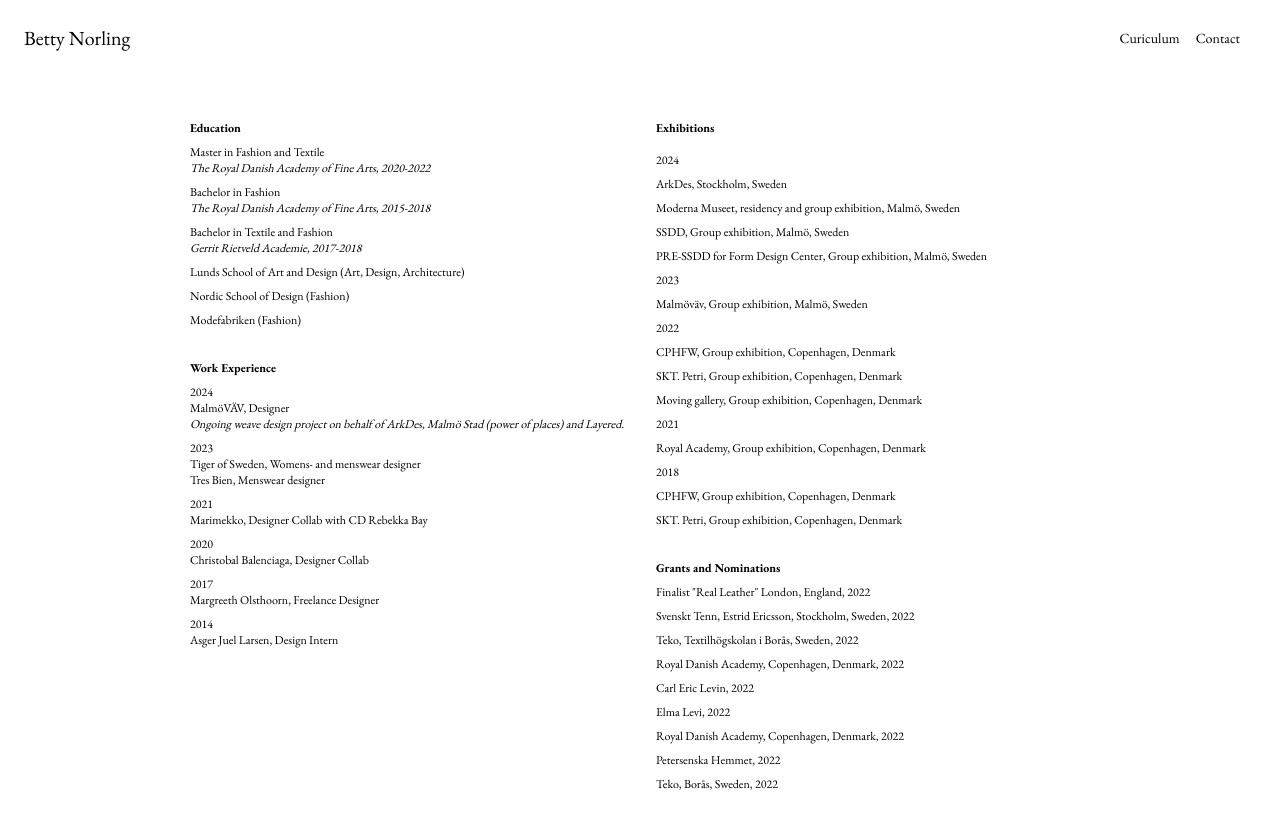
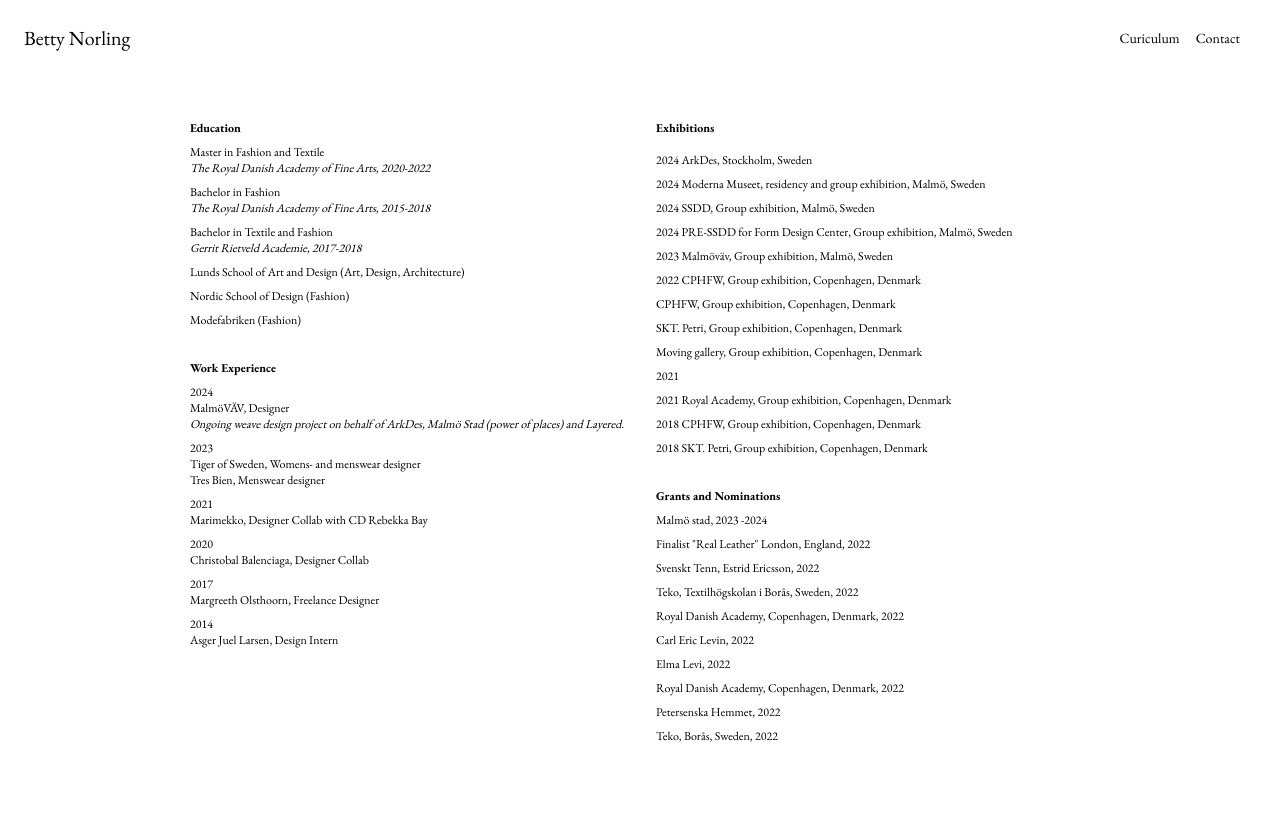
Before and after one commit to fredrik-p/betty, a Next.js app: page /cv in a window 1280 px wide. Shown: the top 828 px of the page. After the commit the page ends 800 px from the top, so only its background shows below. Built offline with nearby package versions, Linux system fonts and the light colour scheme.

Commit message:
added a new grant

```diff
--- a/src/components/Cv.tsx
+++ b/src/components/Cv.tsx
@@ -88,33 +88,33 @@ const CV = () => {
           {/* Exhibitions Section */}
           <h2 className="text-xs font-bold mb-1">Exhibitions</h2>
           <div className="mt-4 space-y-2 text-xs">
-            <p>2024</p>
-            <p>ArkDes, Stockholm, Sweden</p>
-            <p>Moderna Museet, residency and group exhibition, Malmö, Sweden</p>
-            <p>SSDD, Group exhibition, Malmö, Sweden</p>
-            <p>PRE-SSDD for Form Design Center, Group exhibition, Malmö, Sweden</p>
-            <p className="mt-2">2023</p>
-            <p>Malmöväv, Group exhibition, Malmö, Sweden</p>
+            <p>2024 ArkDes, Stockholm, Sweden</p>
+            <p>2024 Moderna Museet, residency and group exhibition, Malmö, Sweden</p>
+            <p>2024 SSDD, Group exhibition, Malmö, Sweden</p>
+            <p>2024 PRE-SSDD for Form Design Center, Group exhibition, Malmö, Sweden</p>
 
-            <p className="mt-2">2022</p>
-            <p>CPHFW, Group exhibition, Copenhagen, Denmark</p>
+            <p className="mt-2">2023 Malmöväv, Group exhibition, Malmö, Sweden</p>
+
+            <p className="mt-2">2022 CPHFW, Group exhibition, Copenhagen, Denmark</p>
+            <p className="mt-2">CPHFW, Group exhibition, Copenhagen, Denmark</p>
             <p>SKT. Petri, Group exhibition, Copenhagen, Denmark</p>
             <p>Moving gallery, Group exhibition, Copenhagen, Denmark</p>
 
             <p className="mt-2">2021</p>
-            <p>Royal Academy, Group exhibition, Copenhagen, Denmark</p>
+            <p className="mt-2">2021 Royal Academy, Group exhibition, Copenhagen, Denmark</p>
 
-            <p className="mt-2">2018</p>
-            <p>CPHFW, Group exhibition, Copenhagen, Denmark</p>
-            <p>SKT. Petri, Group exhibition, Copenhagen, Denmark</p>
+
+            <p className="mt-2">2018 CPHFW, Group exhibition, Copenhagen, Denmark</p>
+            <p>2018 SKT. Petri, Group exhibition, Copenhagen, Denmark</p>
           </div>
 
           {/* Grants and Nominations Section */}
           <div className="mt-8">
             <h2 className="text-xs font-bold mb-2">Grants and Nominations</h2>
             <ul className="list-none space-y-2 text-xs">
+              <li>Malmö stad, 2023 -2024</li>
               <li>Finalist "Real Leather" London, England, 2022</li>
-              <li>Svenskt Tenn, Estrid Ericsson, Stockholm, Sweden, 2022</li>
+              <li>Svenskt Tenn, Estrid Ericsson, 2022</li>
               <li>Teko, Textilhögskolan i Borås, Sweden, 2022</li>
               <li>Royal Danish Academy, Copenhagen, Denmark, 2022</li>
               <li>Carl Eric Levin, 2022</li>
```
